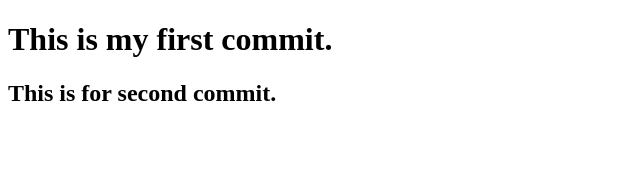
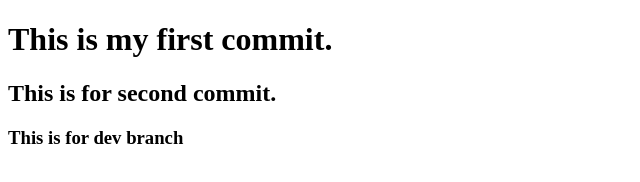
Before and after one commit to deepakdemo/sampleProject1, a plain HTML site: page index.html in a window 1280 px wide. Shown: the whole page, without its empty margins (0-640 px from the left). Drawn offline with Linux system fonts and the light colour scheme.

Commit message:
index.html commited first

```diff
--- a/index.html
+++ b/index.html
@@ -8,5 +8,6 @@
 <body>
     <h1>This is my first commit.</h1>
     <h2>This is for second commit.</h2>
+    <h3>This is for dev branch</h3>
 </body>
 </html>
```
